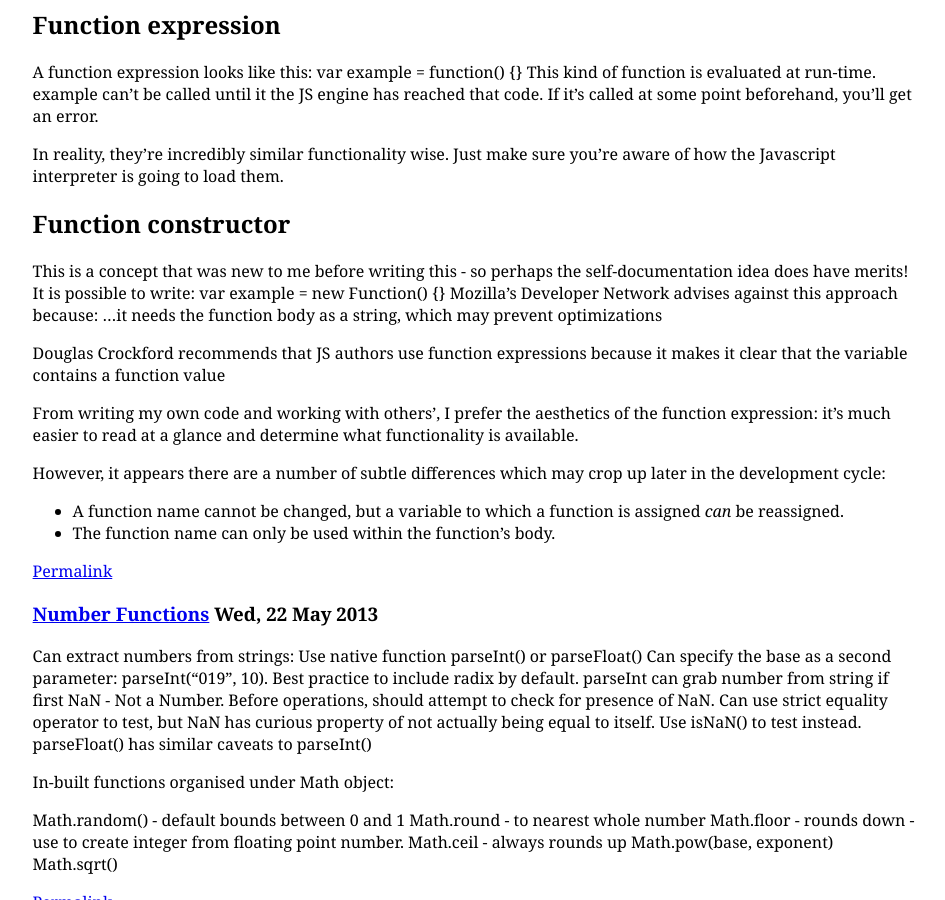
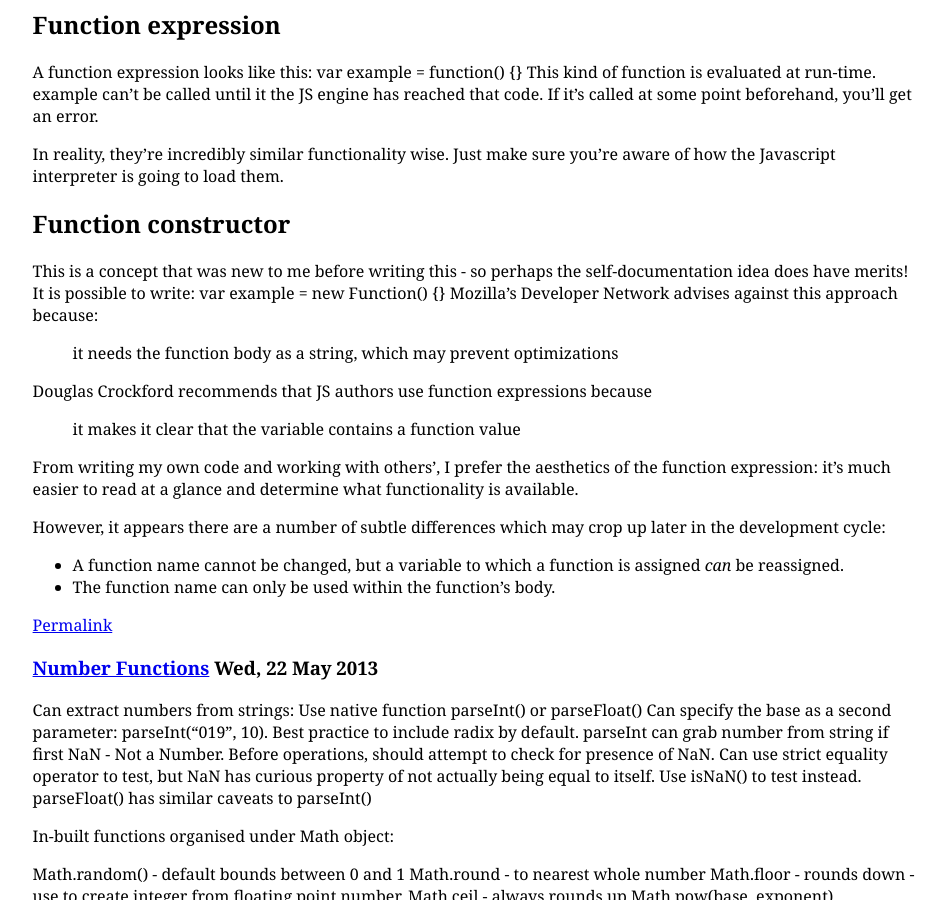
Before and after one commit to danielmatthew/jsnotes, a Jekyll site: the page built from index.html, in a window 1280 px wide and 900 px high, scrolled down 1369 px. Shown: the whole window, without its empty margins (165-1110 px from the left). Built offline with Jekyll 4.4.1, drawn with Linux system fonts in a browser that asks for light colours; Markdown is read by kramdown in place of the engine named in the settings.

Commit message:
Article changes

```diff
--- a/_layouts/layout.html
+++ b/_layouts/layout.html
@@ -10,7 +10,7 @@
     <meta name="MobileOptimized" content="320">
     <meta name="viewport" content="initial-scale=1.0, maximum-scale=1.0">
 
-    <link rel="stylesheet" type="text/css" href="screen.css">
+    <link rel="stylesheet" type="text/css" href="../til-js/screen.css">
   </head>
   <body>
     <header>
```
Also changed, not shown: _posts/2013-05-23-function-expressions-versus-function-declarations.md (+4 -4 lines).
